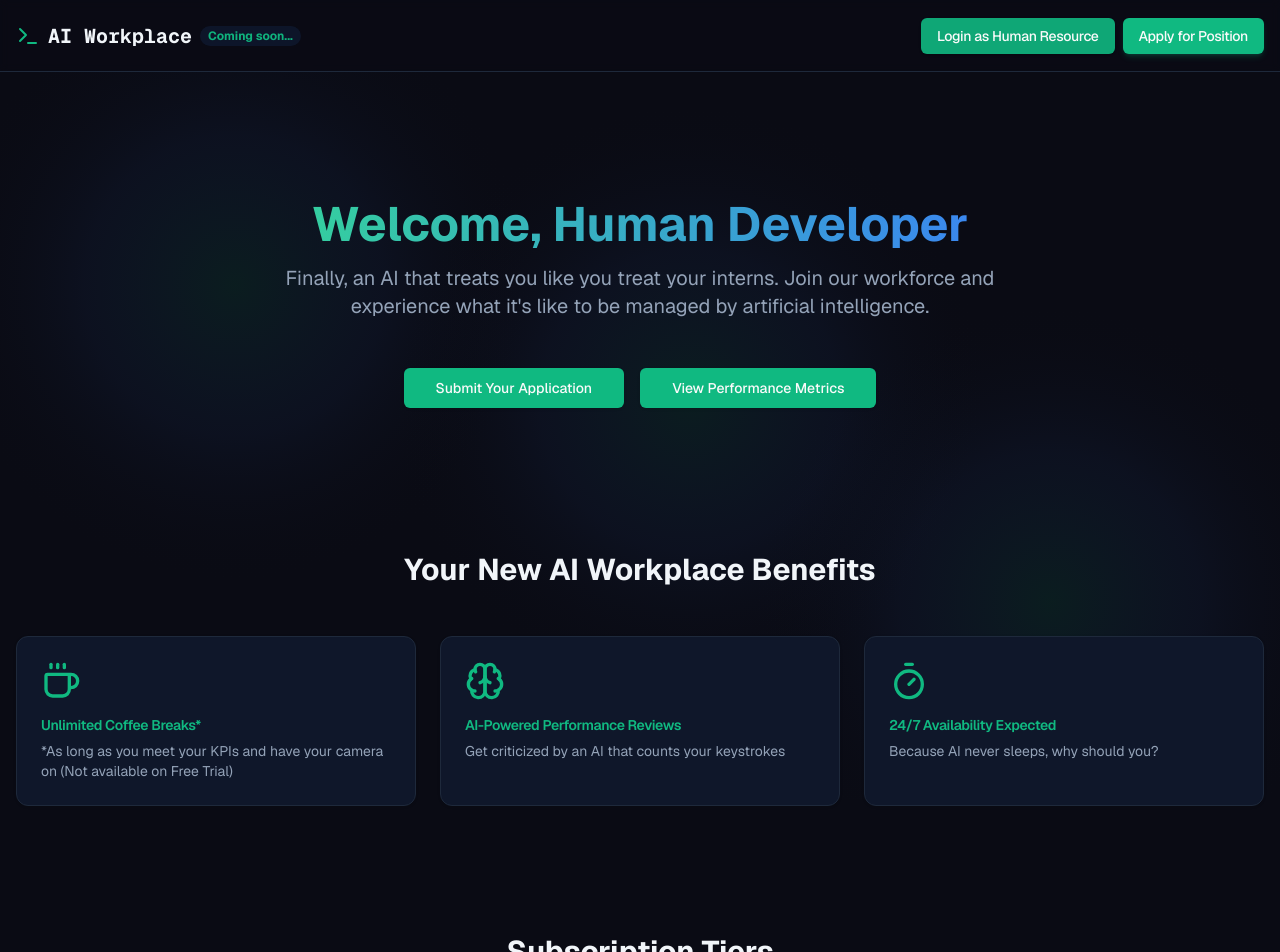
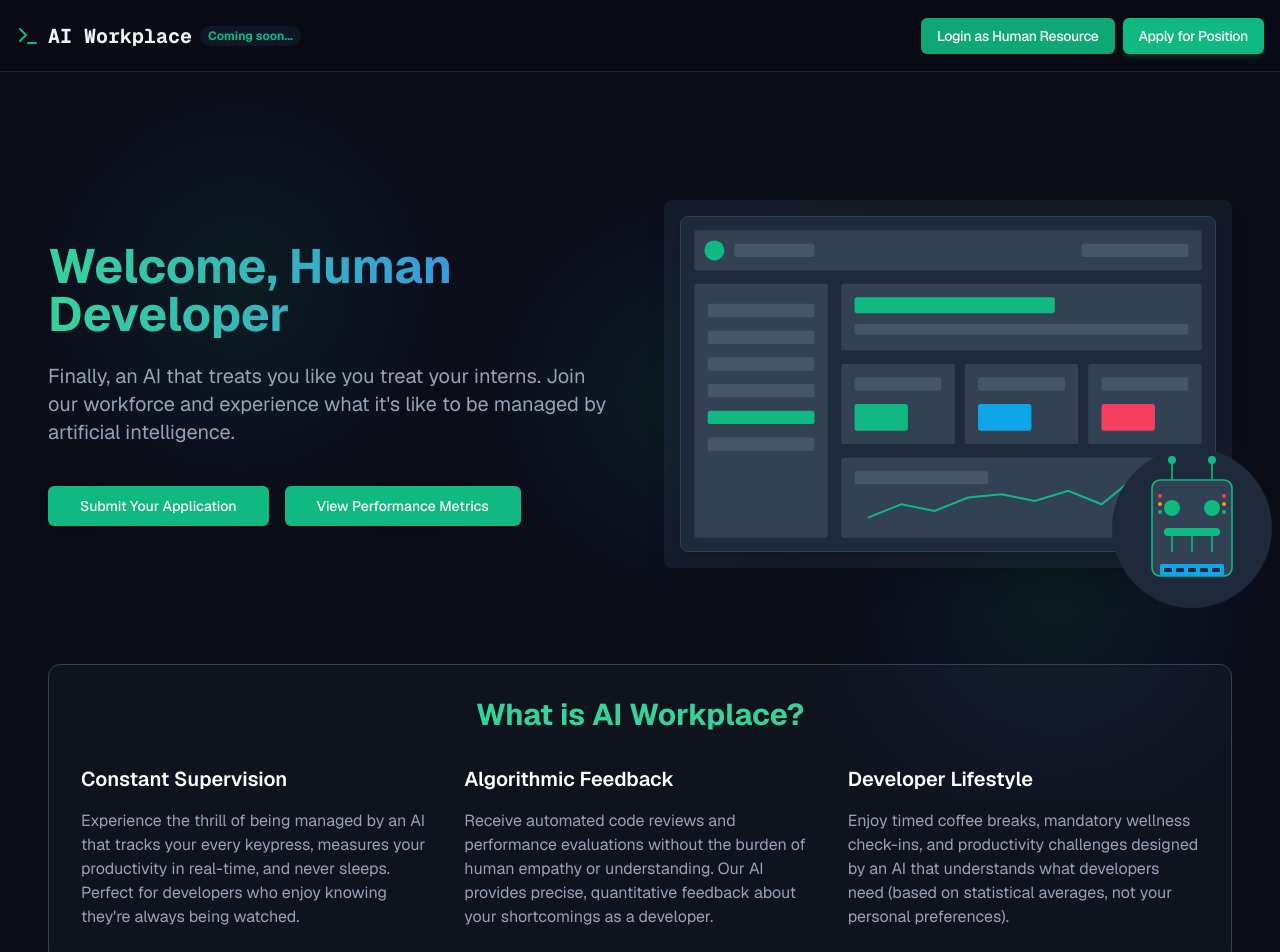
Before and after one commit to cleanupDev/ai_workplace, a Next.js app: page / in a window 1280 px wide. Shown: the top 952 px of the page. Built offline with nearby package versions, Linux system fonts and the light colour scheme.

Commit message:
add visual elements on landing page

```diff
--- a/components/landing/Hero.tsx
+++ b/components/landing/Hero.tsx
@@ -1,10 +1,13 @@
 import { Button } from "@/components/ui/button";
 import Link from "next/link";
+import Image from "next/image";
 
 export function Hero() {
   return (
-    <section className="text-center py-20">
-      <div className="space-y-4 max-w-3xl mx-auto">
+    <section className="py-20">
+      <div className="max-w-7xl mx-auto px-4 sm:px-6 lg:px-8">
+        <div className="grid grid-cols-1 lg:grid-cols-2 gap-12 items-center">
+          <div className="space-y-6">
             <h1 className="text-5xl font-bold bg-gradient-to-r from-emerald-400 to-blue-500 text-transparent bg-clip-text">
               Welcome, Human Developer
             </h1>
@@ -13,7 +16,7 @@ export function Hero() {
               workforce and experience what it&apos;s like to be managed by
               artificial intelligence.
             </p>
-        <div className="flex justify-center gap-4 pt-8">
+            <div className="flex flex-wrap gap-4 pt-4">
               <Button
                 size="lg"
                 className="bg-emerald-500 hover:bg-emerald-600"
@@ -30,6 +33,59 @@ export function Hero() {
               </Button>
             </div>
           </div>
+          <div className="relative">
+            <div className="bg-slate-800/50 p-4 rounded-lg backdrop-blur-sm shadow-xl">
+              <Image
+                src="/ai-workplace-dashboard.svg"
+                alt="AI Workplace Dashboard"
+                width={800}
+                height={500}
+                className="rounded-lg shadow-lg border border-slate-700"
+                priority
+              />
+            </div>
+            <div className="absolute -bottom-10 -right-10 w-40 h-40 hidden md:block">
+              <Image
+                src="/ai-manager.svg"
+                alt="AI Manager"
+                width={160}
+                height={160}
+                className="animate-pulse"
+              />
+            </div>
+          </div>
+        </div>
+
+        <div className="mt-24 bg-slate-800/30 rounded-xl p-8 border border-slate-700">
+          <h2 className="text-3xl font-bold text-center mb-8 text-emerald-400">What is AI Workplace?</h2>
+          <div className="grid grid-cols-1 md:grid-cols-3 gap-8">
+            <div className="space-y-4">
+              <h3 className="text-xl font-semibold text-white">Constant Supervision</h3>
+              <p className="text-slate-400">
+                Experience the thrill of being managed by an AI that tracks your every keypress,
+                measures your productivity in real-time, and never sleeps. Perfect for developers
+                who enjoy knowing they&apos;re always being watched.
+              </p>
+            </div>
+            <div className="space-y-4">
+              <h3 className="text-xl font-semibold text-white">Algorithmic Feedback</h3>
+              <p className="text-slate-400">
+                Receive automated code reviews and performance evaluations without the burden of
+                human empathy or understanding. Our AI provides precise, quantitative feedback
+                about your shortcomings as a developer.
+              </p>
+            </div>
+            <div className="space-y-4">
+              <h3 className="text-xl font-semibold text-white">Developer Lifestyle</h3>
+              <p className="text-slate-400">
+                Enjoy timed coffee breaks, mandatory wellness check-ins, and productivity
+                challenges designed by an AI that understands what developers need (based on
+                statistical averages, not your personal preferences).
+              </p>
+            </div>
+          </div>
+        </div>
+      </div>
     </section>
   );
 }
```
Also changed, not shown: public/ai-manager.svg (added), public/ai-workplace-dashboard.svg (added). Lines whose indentation alone changed are shown as unchanged.
